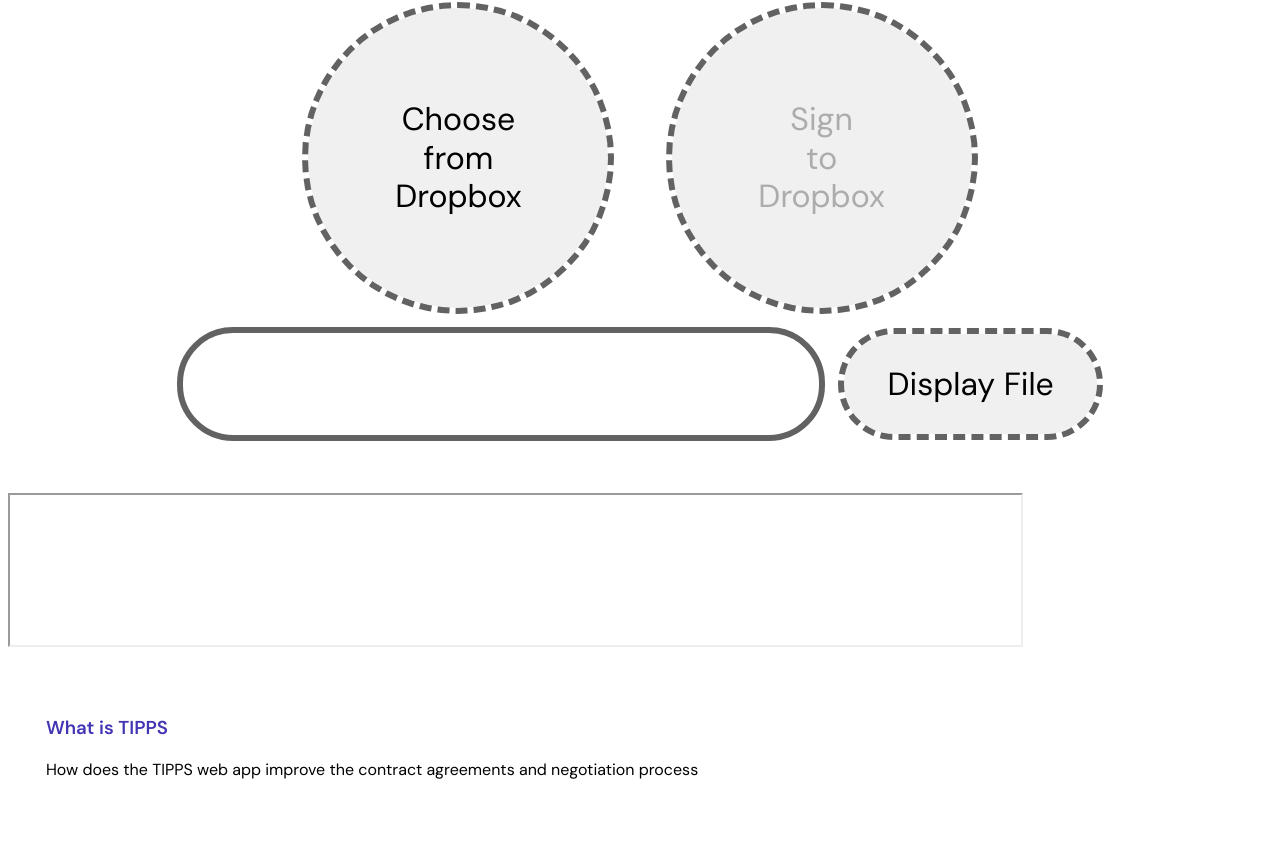
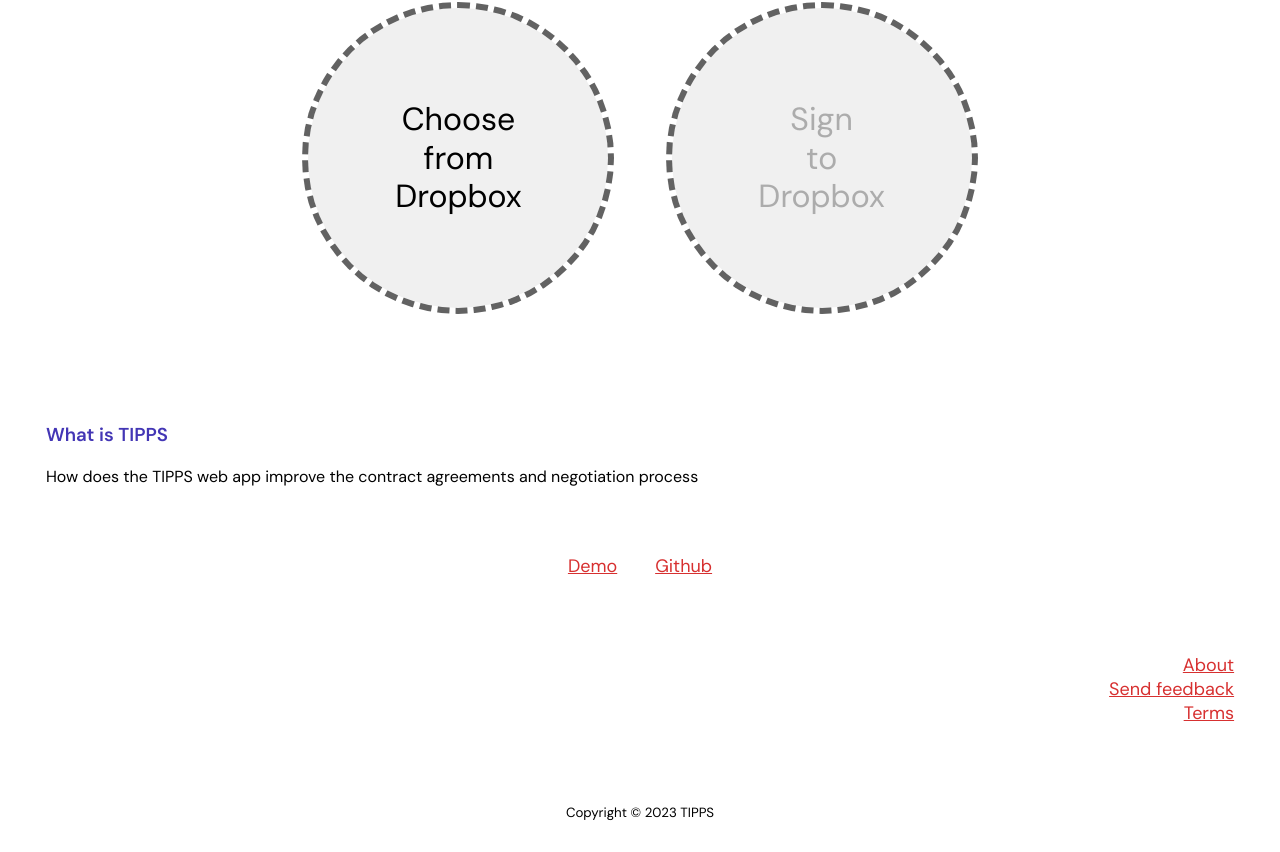
Before and after one commit to AbisoyeOnanuga/TIPPS, a plain HTML site: page index.html in a window 1280 px wide. Shown: the part 428-1280 px from the top of the page. Drawn offline with Linux system fonts and the light colour scheme.

Commit message:
div embed test

```diff
--- a/app.js
+++ b/app.js
@@ -35,8 +35,8 @@ button.addEventListener("click", function() {
     multiselect: false
   });
 });
-*/
-/*
+
+
 document.getElementById("db-chooser").addEventListener("click", function() {
   // Invoke the Dropbox Chooser
   Dropbox.choose({
--- a/index.html
+++ b/index.html
@@ -30,15 +30,10 @@
                 <button class="save-btn" type="button" id="db-sign" title="sign and save agreement file to dropbox" onclick="signFile()" disabled>Sign<br>to<br>Dropbox</button>
             </section>
             <form id="embed-form">
-                <input id="link-input" type="text" readonly>
-                <button class="embed" id="embed-button" type="button" title="present the chosen agreement file from dropbox">Display File</button>
+                <div id="embed-div" width="80%" height="60%" aria-label="A PDF or Word file about a license agreement" style="display: none;"></div>
             </form>
         </section>
 
-        <section role="presentation">
-            <iframe id="embed-div" width="80%" height="60%" aria-label="A PDF or Word file about a license agreement"></iframe>
-            <div id="embed-div" aria-label="A PDF or Word file about a license agreement"></div>
-        </section>
 
         <section>
             <section class="app-info" title="introduction-to-this-app">
```
